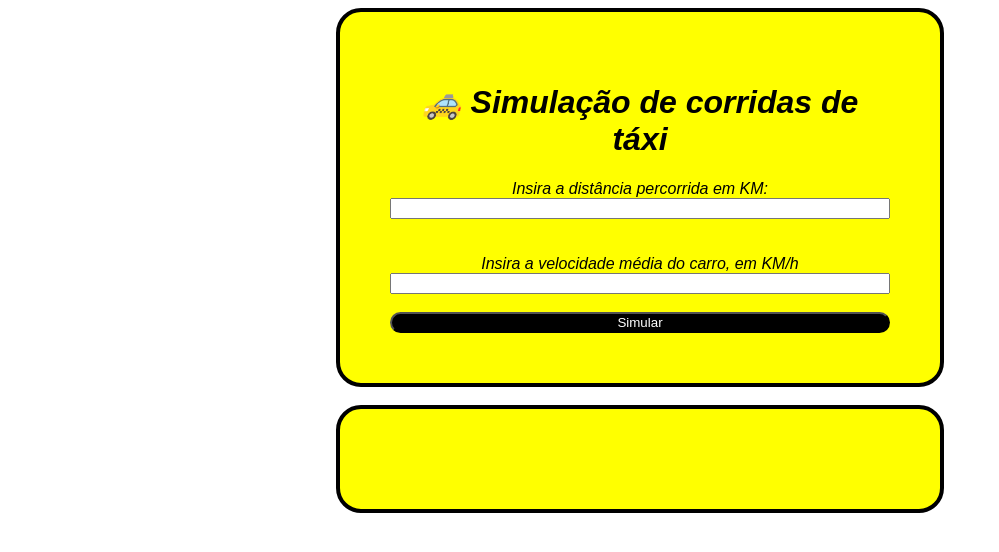
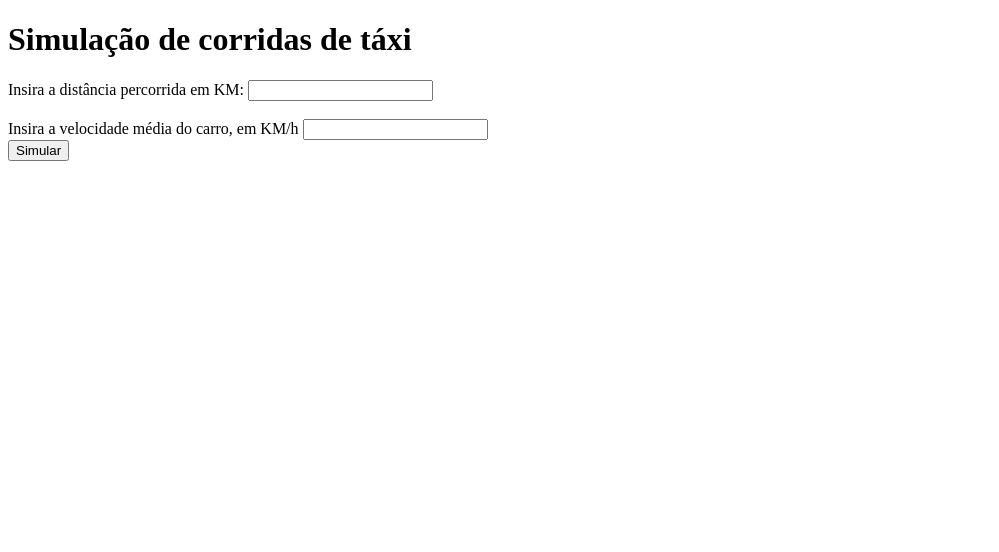
Before and after one commit to Joao-Franciscone/Atividade_Corrida_Algoritmos, a plain HTML site: page index.html in a window 1280 px wide. Shown: the whole page, without its empty margins (0-999 px from the left). Drawn offline with Linux system fonts and the light colour scheme.

Commit message:
Removendo estilos css

```diff
--- a/index.html
+++ b/index.html
@@ -9,9 +9,7 @@
 </head>
 
 <body>
-    <div class="card-pai">
-        <div class="card text">
-            <h1>🚕 Simulação de corridas de táxi</h1>
+            <h1>Simulação de corridas de táxi</h1>
             Insira a distância percorrida em KM: <input type="text" id="ipt_distancia">
             <!-- // Pedindo a distância que o usuário percorreu através do input -->
             <br><br>
@@ -20,17 +18,18 @@
             <!-- // Pedindo a velocidade média que o carro do usuário percorreu através do input -->
             <br>
             <!-- // Espaçando os o input do button  -->
-            <button onclick="simular()" class="button-click">Simular</button>
+            <button onclick="simular()">Simular</button>
             <!-- // Botão para executar o script e mostrar uma mensagem ao usuário -->
-        </div>
         <br>
-        <div id="div_msg" class="text card"></div>
+        <div id="div_msg"></div>
         <!-- // div para mostrar a informação processada ao usuário -->
     </div>
 </body>
 <script>
     let combustivel_atual = 25;
     // variável global de combustível
+    let consumo_soma = 0
+    // variavel criada para somar o consumo
     function simular() {
         let distancia = Number(ipt_distancia.value);
         // variavel para receber o input distancia
```
